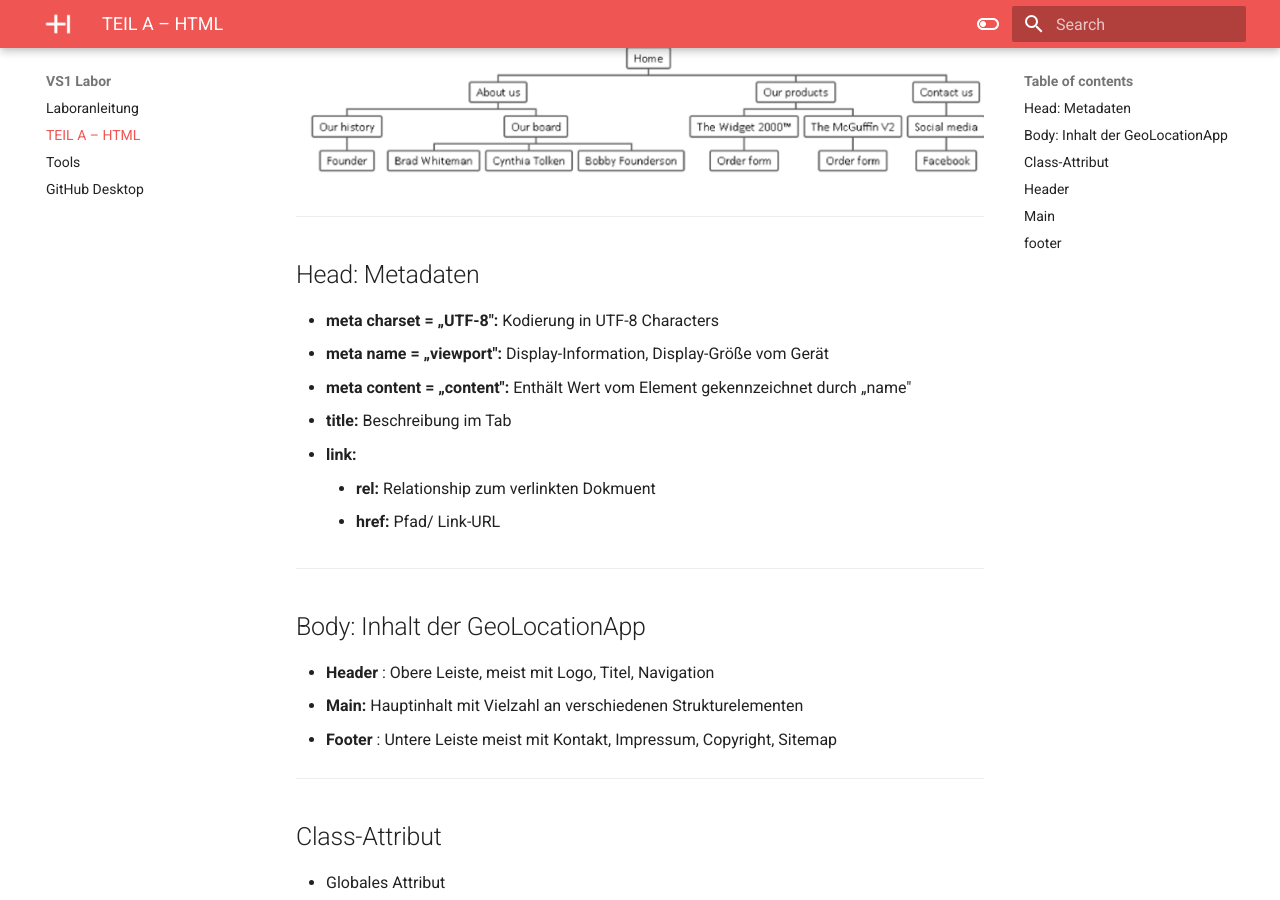
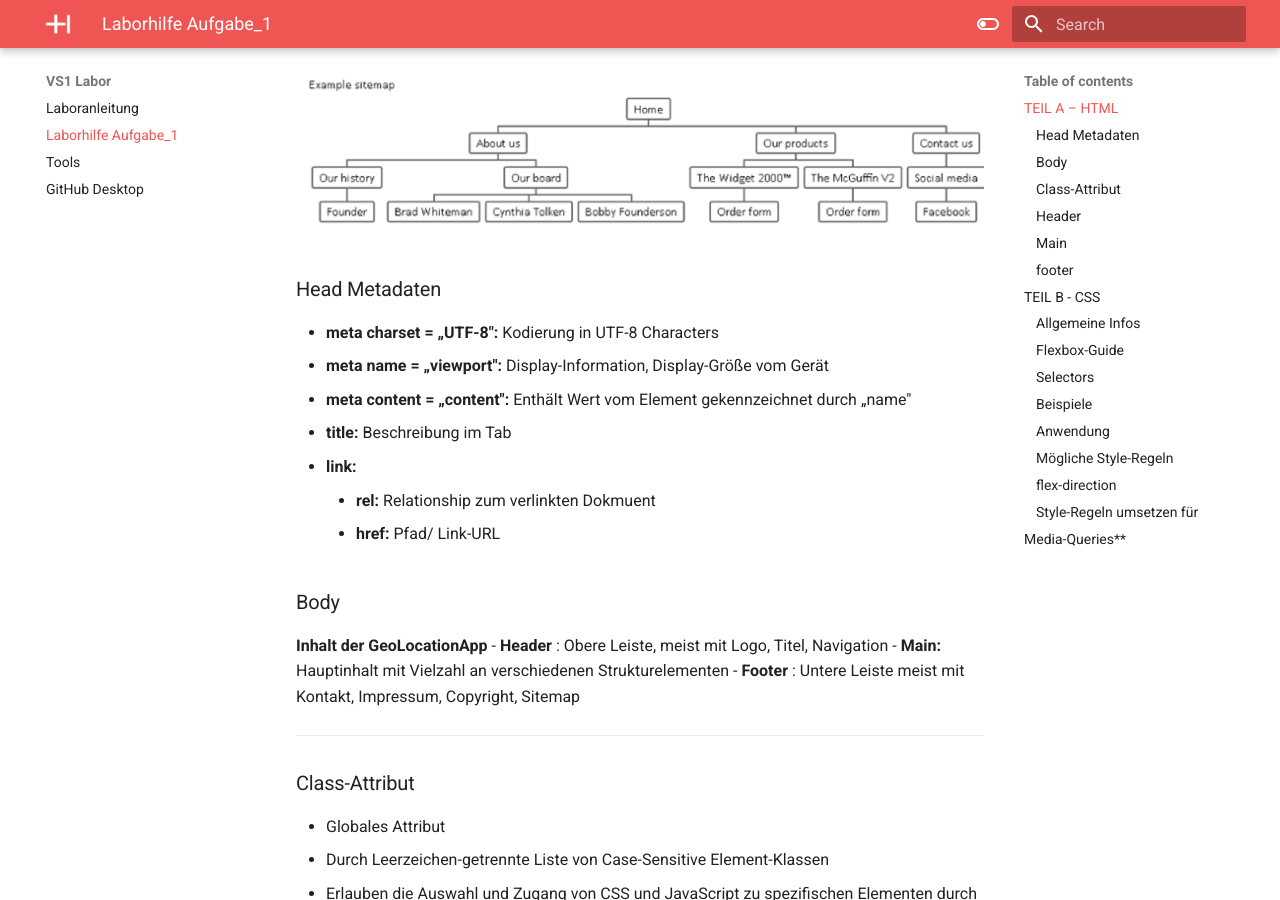
Before and after one commit to vs1lab/vs1lab_docs, an MkDocs documentation site: the page built from docs/Laborhilfe.md, in a window 1280 px wide and 900 px high, scrolled down 885 px. Built offline with MkDocs 1.6.1 and Material for MkDocs 9.7.7, drawn with Linux system fonts in a browser that asks for light colours.

Commit message:
Update Laborhilfe.md

```diff
--- a/docs/Laborhilfe.md
+++ b/docs/Laborhilfe.md
@@ -1,12 +1,14 @@
-# TEIL A – HTML
+# Laborhilfe Aufgabe_1
+
+## TEIL A – HTML
 
 [https://developer.mozilla.org/en-US/docs/Web/HTML/Element/input](https://developer.mozilla.org/en-US/docs/Web/HTML/Element/input)
 
 ![](img/HTML_Seitenstruktur.jpg)
 
 ![](img/DOM_Diagram.png)
-  _________
-## Head: Metadaten
+
+### Head Metadaten
   - **meta charset = „UTF-8":** Kodierung in UTF-8 Characters
   - **meta name = „viewport":** Display-Information, Display-Größe vom Gerät
   - **meta content = „content":** Enthält Wert vom Element gekennzeichnet durch „name"
@@ -14,38 +16,35 @@
   - **link:**
     - **rel:** Relationship zum verlinkten Dokmuent
     - **href:** Pfad/ Link-URL
-  _________
-## Body: Inhalt der GeoLocationApp
+
+### Body
+**Inhalt der GeoLocationApp**
   - **Header** : Obere Leiste, meist mit Logo, Titel, Navigation
   - **Main:** Hauptinhalt mit Vielzahl an verschiedenen Strukturelementen
   - **Footer** : Untere Leiste meist mit Kontakt, Impressum, Copyright, Sitemap
   _________
-## Class-Attribut
+### Class-Attribut
   - Globales Attribut
   - Durch Leerzeichen-getrennte Liste von Case-Sensitive Element-Klassen
   - Erlauben die Auswahl und Zugang von CSS und JavaScript zu spezifischen Elementen durch Class-Selectors (z.B. documtent.getElementByClassName)
   _________
-## Header
+### Header
   - **nav** : Section-Element einer Seite die Links zu anderen Seiten enthält (Navigation)
   ![](img/Header_Nav.png)
   _________
 
-## Main
+### Main
   - **section** : Abschnitt, meist eines Textes, sollten immer eine Überschrift haben
     - **Child** -Elements: Überschriften, Formulare, div-Container, und mehr.
-
 
   - **form** : Sektion mit interaktiven Controls/ Feldern, um Informationen gebündelt zu senden
 
     - **Attribute**
       - **id:** Eindeutiger Bezeichner für Formular
       - **action** : URL, die das Submit der gesendeten Formular-Infos bearbeitet
-
-
       - **method** : http Methode mit der submitted wird
         - **Post** : Daten als Request Body gesendet
-        - **Get** : Daten beigefügt mit ? seperator (Seitenanfrage),
- ohne selber Infos zu schicken
+        - **Get** : Daten beigefügt mit ? seperator (Seitenanfrage), ohne selber Infos zu schicken
     - **Child-Elements:** fieldset
 
   - **h1 bis h8:** Überschriften (h1 größte, h8 kleinste)
@@ -91,17 +90,15 @@
       - value: fester/fixer eingetragener Wert meist mit readonly
       - readonly: nur lesbar, nicht überschreibbar
 
-## footer
+### footer
   - **span:** Generischer Container für Inline (Einzeiler), zur Gruppierung verwendbar
 
     - Ähnlich wie div (aber div ist Block-Element)
     - Hervorheben von bestimmten Wörtern in Text
 
-________________________
+## TEIL B - CSS
 
-# TEIL B - CSS
-  ____
-## Allgemeine Infos
+### Allgemeine Infos
 
 - CSS-Template enthält Regelmengen für Klassen/ Classes „.row" und „.col-x"
 
@@ -114,7 +111,7 @@ ________________________
 - .col-x =\> 1/3 of right box for taglist (left box of discovery)
 - .col-x =\> 2/3 of right box for map image (right box of discovery)
   ____
-## Flexbox-Guide
+### Flexbox-Guide
 [https://css-tricks.com/snippets/css/a-guide-to-flexbox/](https://css-tricks.com/snippets/css/a-guide-to-flexbox/)
 
 - Style-Regeln die sich auf mehrere HTML-Elemente gleich auswirken können zusammengefasst werden
@@ -123,7 +120,7 @@ ________________________
 
 ![](img/CSS_Selector%20Syntax.png)
   ____
-## Selectors
+### Selectors
 
 ### Beispiele
 - input:not(:last-child) =\> wendet die folgenden Style-Regeln für alle Input-Felder außer dem letzten an
@@ -205,7 +202,7 @@ h2 würde sich auf alle h2-Elemente beziehen
 - Media Queries
 ____
 
-# Media-Queries**
+## Media-Queries**
 
 ![](img/MediaQuery_Syntax.png)
 
```
